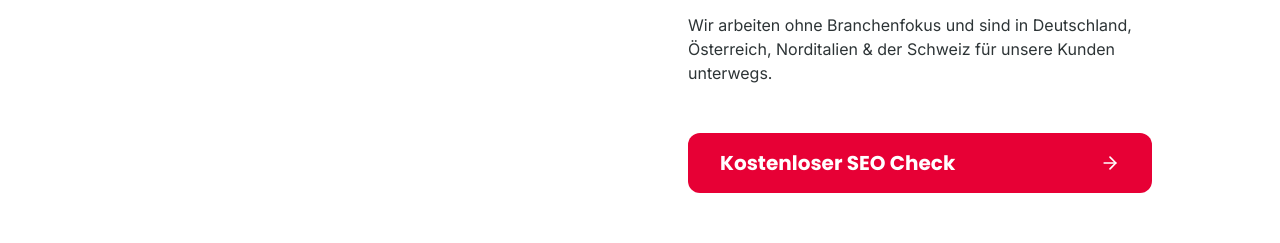
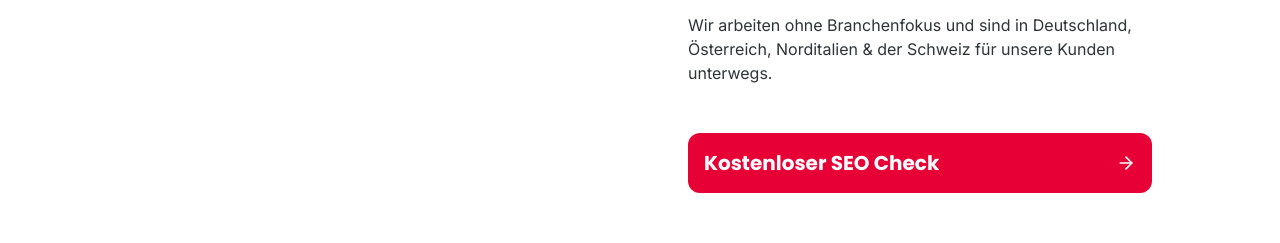
Before and after one commit to dscmari/jank-website_v.2, a Next.js app: page / in a window 1280 px wide. Shown: the part 4560-4803 px from the top of the page. Built offline with nearby package versions, Linux system fonts and the light colour scheme.

Commit message:
adjust design /home

```diff
--- a/app/components/buttons/SEOCheckBtn.tsx
+++ b/app/components/buttons/SEOCheckBtn.tsx
@@ -9,7 +9,7 @@ type Props = {
 export default function SEOCheckBtn({ className }: Props) {
   return (
     <button
-      className={`px-8 py-4 bg-custom-red text-xl text-white rounded-xl w-full flex items-center justify-between ${className}`}
+      className={`px-4 py-4 bg-custom-red text-xl text-white rounded-xl w-full flex items-center justify-between ${className}`}
     >
       <LinkSeoCheck />
       <FiArrowRight color="white" />
```
